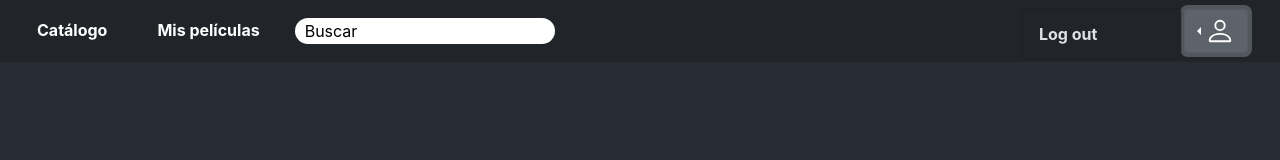
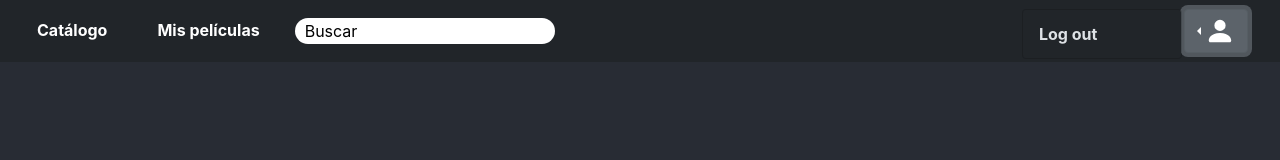
Before and after one commit to rodolfoantonio/plataformasstreaming, a React (Create React App) app: page / in a window 1280 px wide. Both pictures are taken after a click on the button 1215 px from the left and 31 px from the top of the page. Shown: the top 160 px of the page. Built offline with nearby package versions, Linux system fonts and the light colour scheme.

Commit message:
icon person fill

```diff
--- a/src/components/navbar/Navbar.css
+++ b/src/components/navbar/Navbar.css
@@ -20,16 +20,3 @@
     background: #C62626;
     border-radius: 25px;
 }
-
-.userIcon{
-    padding-right: 20px;
-}
-
-.btn-secondary{
-    background-color: transparent;
-    border-color: transparent;
-}
-
-.dropdown-item{
-    font-weight: bolder;
-}
--- a/src/components/navbar/Navbar.jsx
+++ b/src/components/navbar/Navbar.jsx
@@ -1,6 +1,8 @@
 import React from "react";
 import "./Navbar.css";
 import Buscar from "../buscar/Buscar";
+import Userlogout from "../userlogout/Userlogout";
+
 
 const Navbar = () => {
   return (
@@ -34,35 +36,9 @@ const Navbar = () => {
               <Buscar />
             </li>
           </ul>
-          <div className="dropdown dropstart userIcon">
-            <button
-              className="btn btn-secondary dropdown-toggle"
-              type="button"
-              id="dropdownMenuButton1"
-              data-bs-toggle="dropdown"
-              aria-expanded="false"
-            >
-              <svg
-                xmlns="http://www.w3.org/2000/svg"
-                width="30"
-                height="30"
-                fill="white"
-                className="bi bi-person"
-                viewBox="0 0 16 16"
-              >
-                <path d="M8 8a3 3 0 1 0 0-6 3 3 0 0 0 0 6zm2-3a2 2 0 1 1-4 0 2 2 0 0 1 4 0zm4 8c0 1-1 1-1 1H3s-1 0-1-1 1-4 6-4 6 3 6 4zm-1-.004c-.001-.246-.154-.986-.832-1.664C11.516 10.68 10.289 10 8 10c-2.29 0-3.516.68-4.168 1.332-.678.678-.83 1.418-.832 1.664h10z" />
-              </svg>
-            </button>
 
-            <ul className="dropdown-menu dropdown-menu-dark bg-dark" aria-labelledby="dropdownMenuButton1">
-              <li>
-                <a className="dropdown-item" href="#">
-                  Log out
-                </a>
-              </li>
-            </ul>
+          <Userlogout/>
 
-          </div>
         </div>
       </div>
     </nav>
--- /dev/null
+++ b/src/components/userlogout/Userlogout.css
@@ -0,0 +1,12 @@
+.userIcon{
+    padding-right: 20px;
+}
+
+.btn-secondary{
+    background-color: transparent;
+    border-color: transparent;
+}
+
+.dropdown-item{
+    font-weight: bolder;
+}
--- /dev/null
+++ b/src/components/userlogout/Userlogout.jsx
@@ -0,0 +1,40 @@
+import React from "react";
+import "./Userlogout.css";
+
+const Userlogout = () => {
+  return (
+    <div className="dropdown dropstart userIcon">
+      <button
+        className="btn btn-secondary dropdown-toggle"
+        type="button"
+        id="dropdownMenuButton1"
+        data-bs-toggle="dropdown"
+        aria-expanded="false"
+      >
+        <svg
+          xmlns="http://www.w3.org/2000/svg"
+          width="30"
+          height="30"
+          fill="white"
+          className="bi bi-person-fill"
+          viewBox="0 0 16 16"
+        >
+          <path d="M3 14s-1 0-1-1 1-4 6-4 6 3 6 4-1 1-1 1H3zm5-6a3 3 0 1 0 0-6 3 3 0 0 0 0 6z"></path>
+        </svg>
+      </button>
+
+      <ul
+        className="dropdown-menu dropdown-menu-dark bg-dark"
+        aria-labelledby="dropdownMenuButton1"
+      >
+        <li>
+          <a className="dropdown-item" href="#">
+            Log out
+          </a>
+        </li>
+      </ul>
+    </div>
+  );
+};
+
+export default Userlogout;
```
